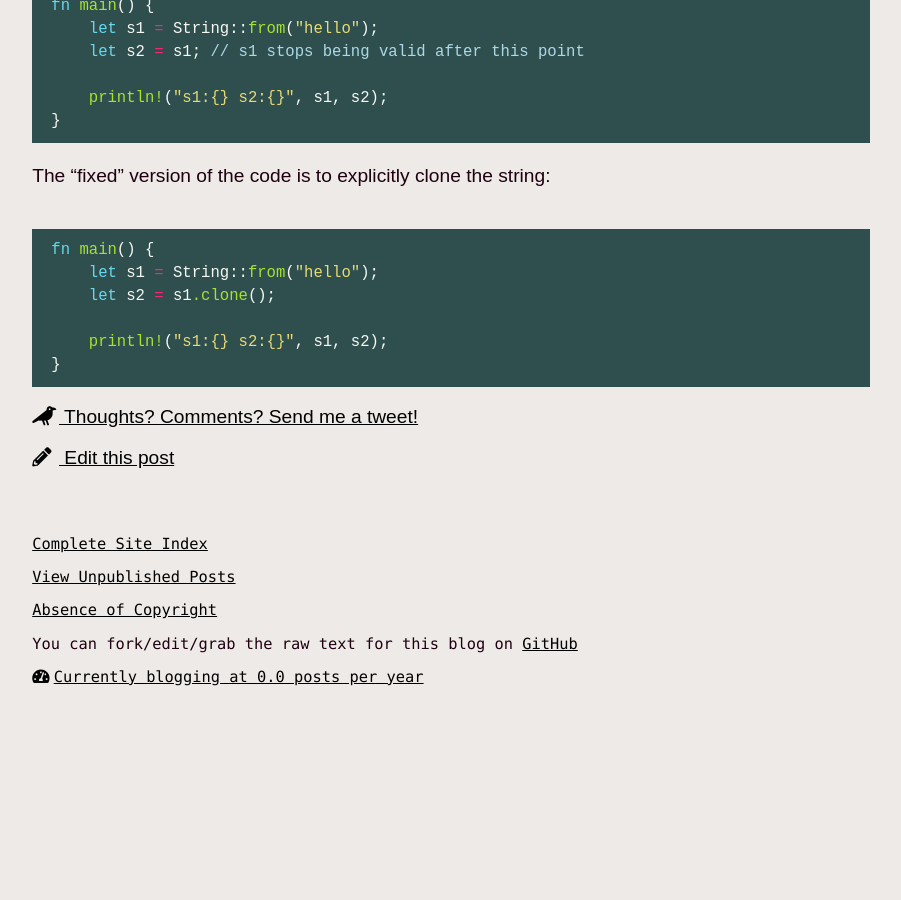
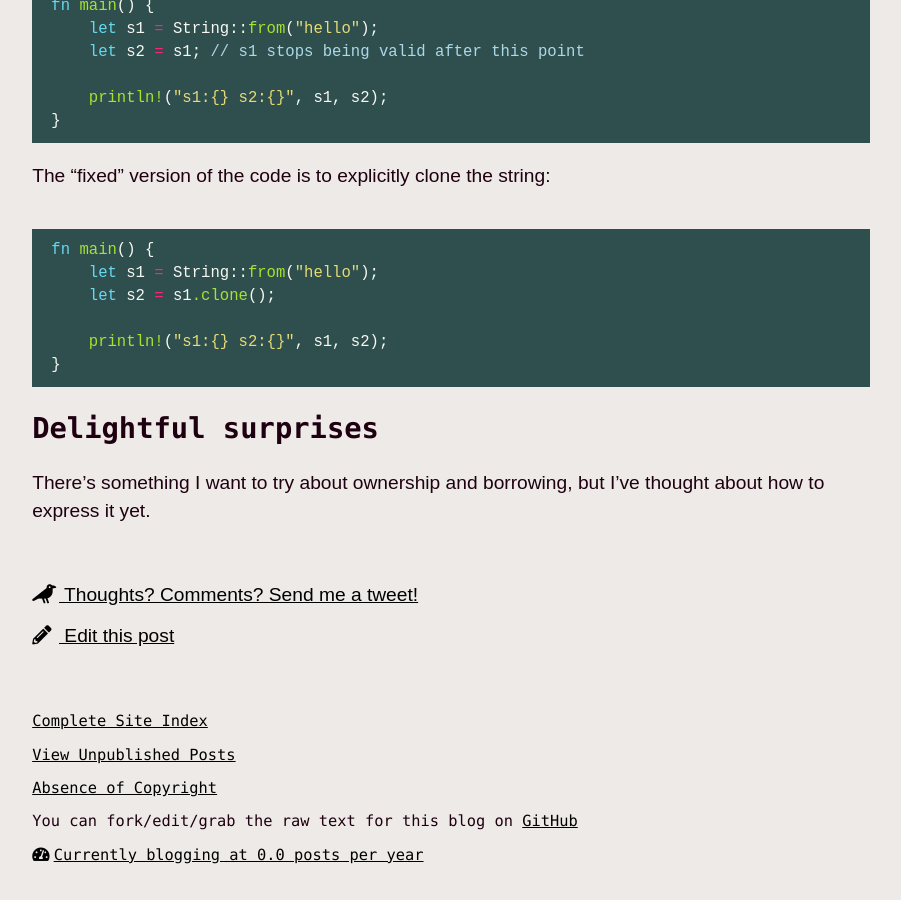
Before and after one commit to meadsteve/meadsteve.github.io, a Jekyll site: the page built from _posts/2021-10-01-learning-rust.markdown, in a window 1280 px wide and 900 px high, scrolled down 3527 px. Shown: the whole window, without its empty margins (189-1090 px from the left). Built offline with Jekyll 4.4.1, drawn with Linux system fonts in a browser that asks for light colours; nearby versions of some CDN libraries; before the commit the page ends 4250 px from its top, so only the background shows below that.

Commit message:
update rust post

````diff
--- a/_posts/2021-10-01-learning-rust.markdown
+++ b/_posts/2021-10-01-learning-rust.markdown
@@ -80,6 +80,7 @@ let guess: u32 = match guess.trim().parse() {
 ```
 
 ## Surprises
+
 ### Variable name shadowing
 In other languages is something I would usually avoid but it appears early on in the tutorial.
 
@@ -153,3 +154,7 @@ fn main() {
     println!("s1:{} s2:{}", s1, s2);
 }
 ```
+
+## Delightful surprises
+
+There's something I want to try about ownership and borrowing, but I've thought about how to express it yet.
````
